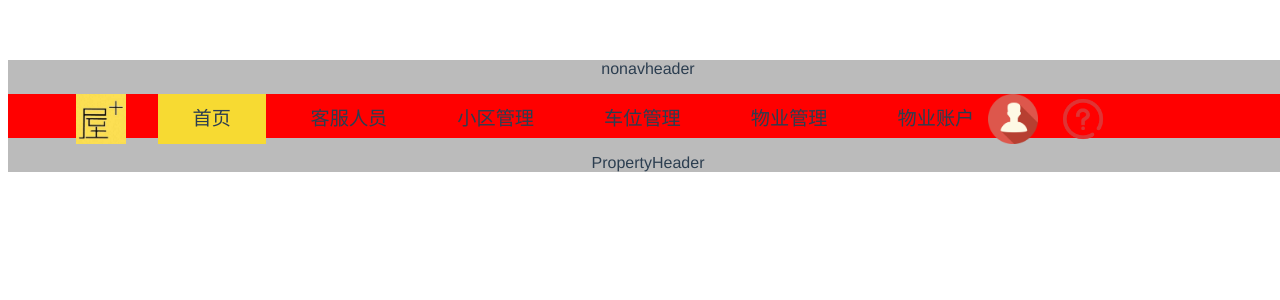
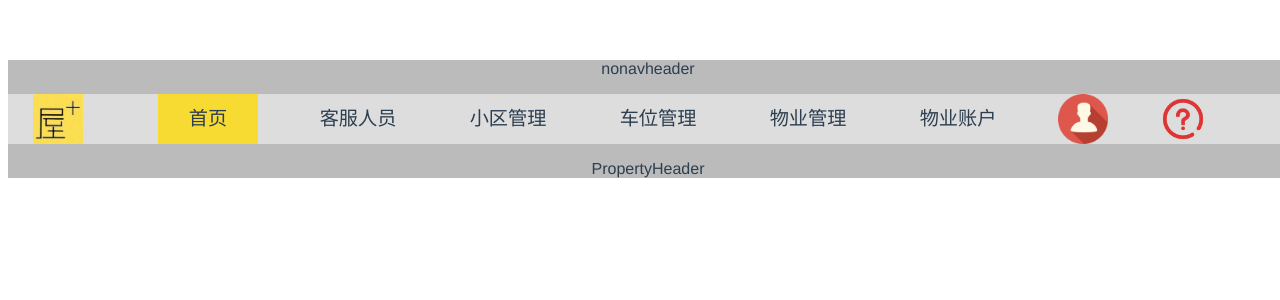
Before and after one commit to Alchemistyui/WuJiaVue, a Vue app in the folder WuJiaWebVue/: page / in a window 1280 px wide. Shown: the top 300 px of the page. Built offline with nearby package versions, Linux system fonts and the light colour scheme.

Commit message:
将导航栏回退到原来的状态

```diff
--- a/WuJiaWebVue/src/components/ResidentHeader.vue
+++ b/WuJiaWebVue/src/components/ResidentHeader.vue
@@ -1,14 +1,13 @@
 <template>
 	<div id="ResidentHeader" class="box">
-<ul>
-		<li><a href=""><img v-bind:src="logoURL" alt="吾家" id="logo"></a></li>
 
+		<a href=""><img v-bind:src="logoURL" alt="吾家" id="logo"></a>
 
-		<li v-for="(list,index) in navLists" class="nav"  @click="isSelected(index)"><a href="#" :class="{ selected:selectedIndex == index}">{{list.text}}</a></li>
+		<div v-for="(list,index) in navLists" class="nav" :class="{ selected:selectedIndex == index}" @click="isSelected(index)"><a href="#">{{list.text}}</a></div>
 
-		<li><a href=""><img v-bind:src="portraitURL" alt="头像" id="portrait"></a></li>
-		<li><a href=""><img v-bind:src="questionURL" alt="问题" id="question"></a></li>
-		</ul>
+		<a href=""><img v-bind:src="portraitURL" alt="头像" id="portrait"></a>
+		<a href=""><img v-bind:src="questionURL" alt="问题" id="question"></a>
+
 
 	</div>
 </template>
@@ -47,58 +46,43 @@ export default {
 <style type="text/css">
 
 .box{
-	height: 10%;
-	/*background: rgba(255, 255, 255, 0.5);*/
-	background-color: red;
-	display: -webkit-flex;
+	height: 50px;
+	background: rgba(255, 255, 255, 0.5);
 	display: flex;
-	width: 100%;
-	position: relative;
 }
 .nav{
-	line-height: 0.5rem;
-	margin-left: 0.5rem;
+	line-height: 50px;
+	display: inline-block;
+	margin-left: 50px;
 	cursor: pointer;
-
-
-}
-ul {
-	cursor: default;
-    margin: 0 -10px;
-    width: auto;
-    height: 44px;
-}
-li {
-	    display: inline-block;
-    position: relative;
-    height: 44px;
-    z-index: 1;
-    vertical-align: top;
 }
 
 a {
 	display: block;
 	color: #2c3e50;
 	text-decoration: none;
-	width: 150%;
-	padding-left: 10px;
-	padding-right: 10px;
-	max-height: 0.5rem;
+	width: 100px;
+	padding: 0px;
 	font-family: 'Avenir', Helvetica, Arial, sans-serif;
 	font-size: 120%;
 }
 
 #logo {
-	width: 0.5rem;
+	width: 50px;
 
 }
 
 #question {
-	width: 0.5rem;
+	width: 50px;
+	float: right;
+
+
 
 }
 #portrait {
-	width: 0.5rem;
+	width: 50px;
+	float: right;
+
 
 }
 
```
